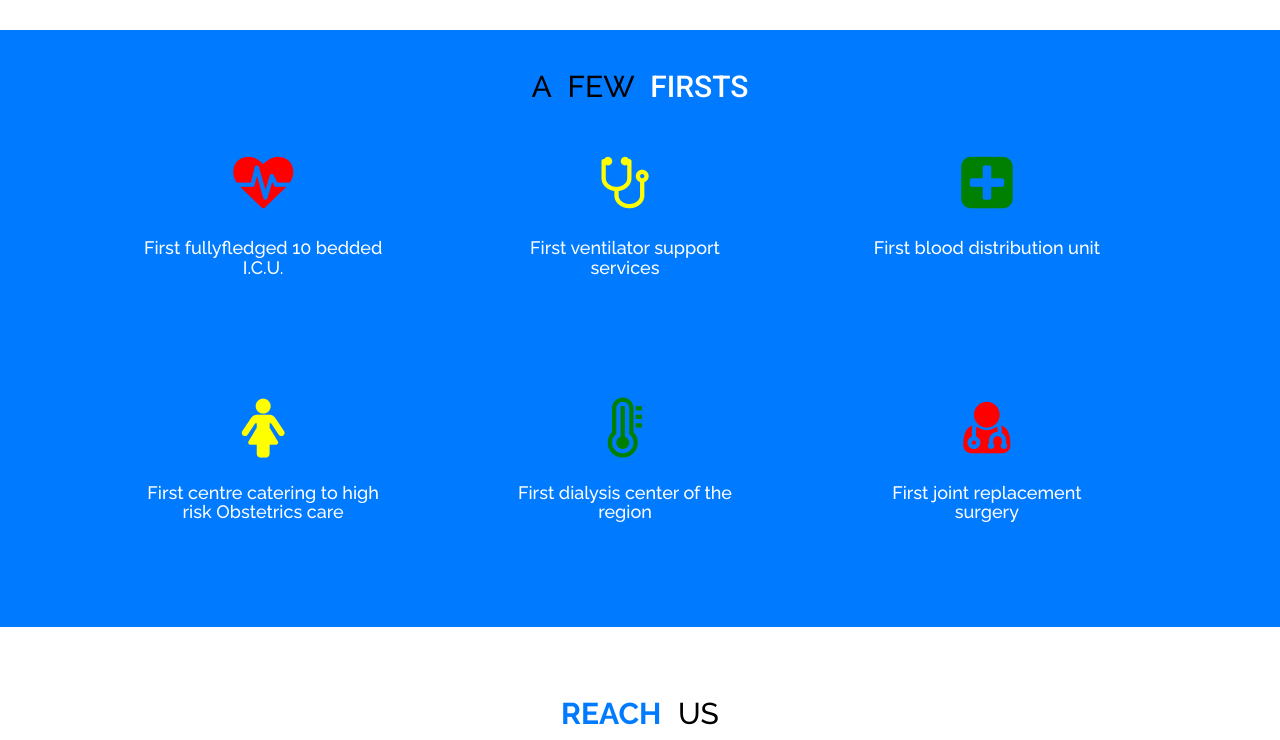
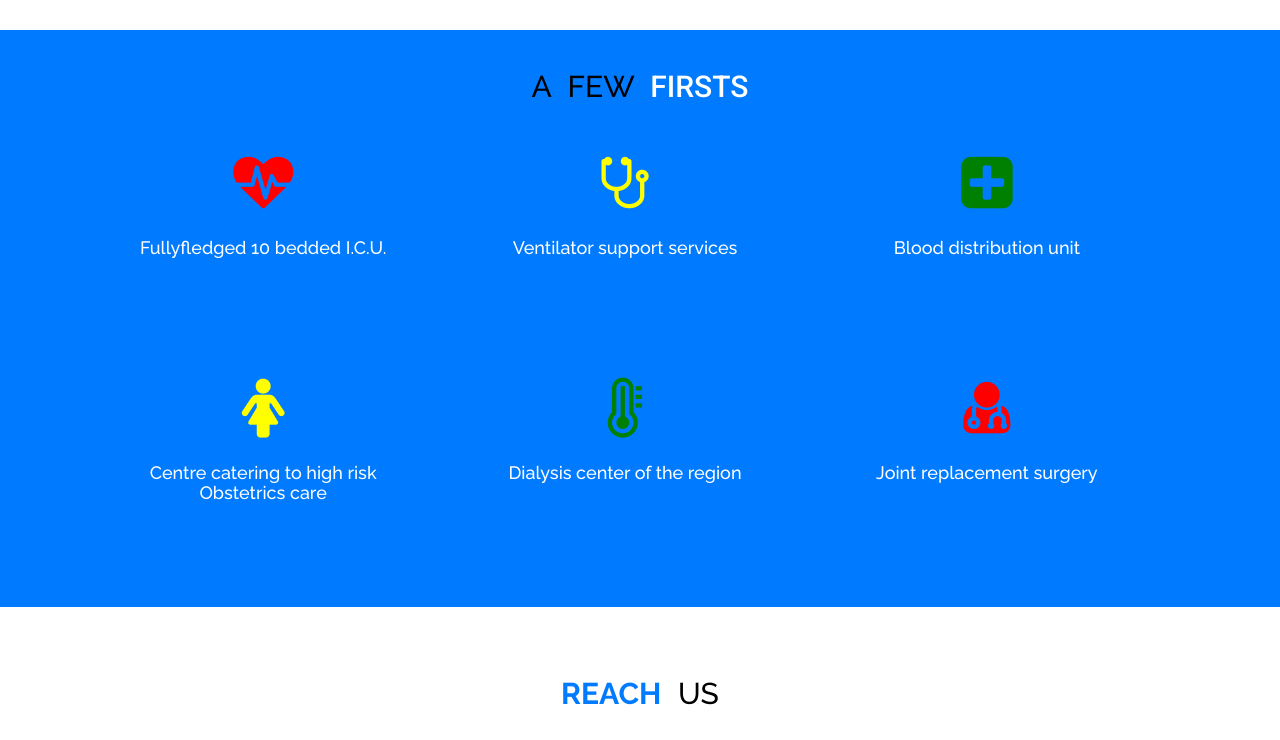
Before and after one commit to babaaldar/kalpataru, a PHP site: page /index1.php in a window 1280 px wide. Shown: the part 1298-2038 px from the top of the page. Run offline with PHP 8.4, Linux system fonts and the light colour scheme; some libraries are stand-ins or nearby versions.

Commit message:
modified firsts section

```diff
--- a/css/style.css
+++ b/css/style.css
@@ -326,6 +326,11 @@ hr{
 form{
     margin: 0 auto;
 }
+input:focus, textarea:focus, select:focus {
+    border:solid 1px #fff;
+    outline: none;
+    box-shadow: none;
+}
 
 .login-form input{
     border: none;
--- a/index1.php
+++ b/index1.php
@@ -230,7 +230,7 @@
                     <i class="fa fa-heartbeat icon red">
 
                     </i>
-                    <h4>First fullyfledged 10
+                    <h4>Fullyfledged 10
                         bedded I.C.U. </h4>
                 </div>
 
@@ -238,7 +238,7 @@
                     <i class="fa fa-stethoscope icon yellow">
 
                     </i>
-                    <h4>First ventilator
+                    <h4>Ventilator
                         support services </h4>
                 </div>
 
@@ -247,7 +247,7 @@
                     <i class="fa fa-plus-square icon green">
 
                     </i>
-                    <h4>First blood
+                    <h4>Blood
                         distribution unit </h4>
                 </div>
 
@@ -258,7 +258,7 @@
                     <i class="fa fa-female icon yellow">
 
                     </i>
-                    <h4>First centre
+                    <h4>Centre
                         catering to high
                         risk Obstetrics
                         care  </h4>
@@ -268,7 +268,7 @@
                     <i class="fa fa-thermometer-full icon green">
 
                     </i>
-                    <h4>First dialysis
+                    <h4>Dialysis
                         center of the
                         region </h4>
                 </div>
@@ -277,7 +277,7 @@
                     <i class="fa fa-user-md icon red">
 
                     </i>
-                    <h4>First joint
+                    <h4>Joint
                         replacement
                         surgery</h4>
                 </div>
```
